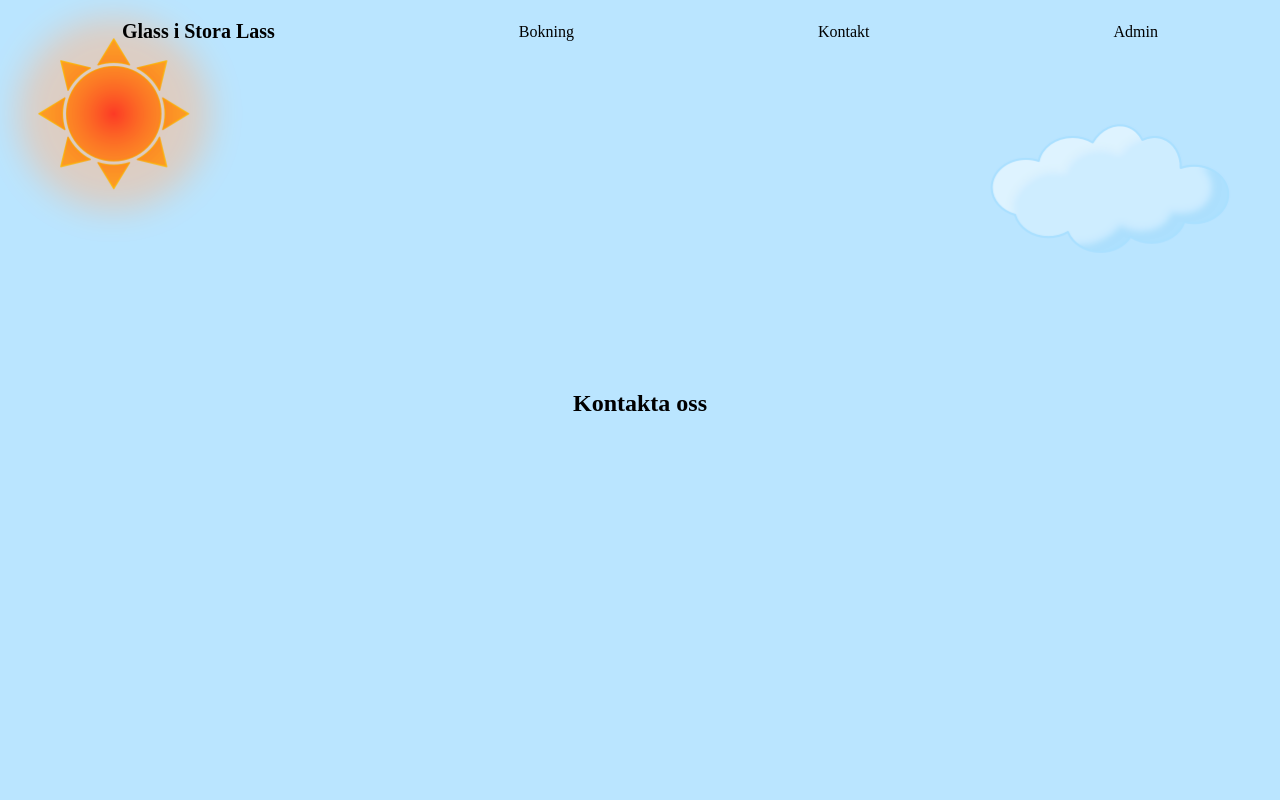
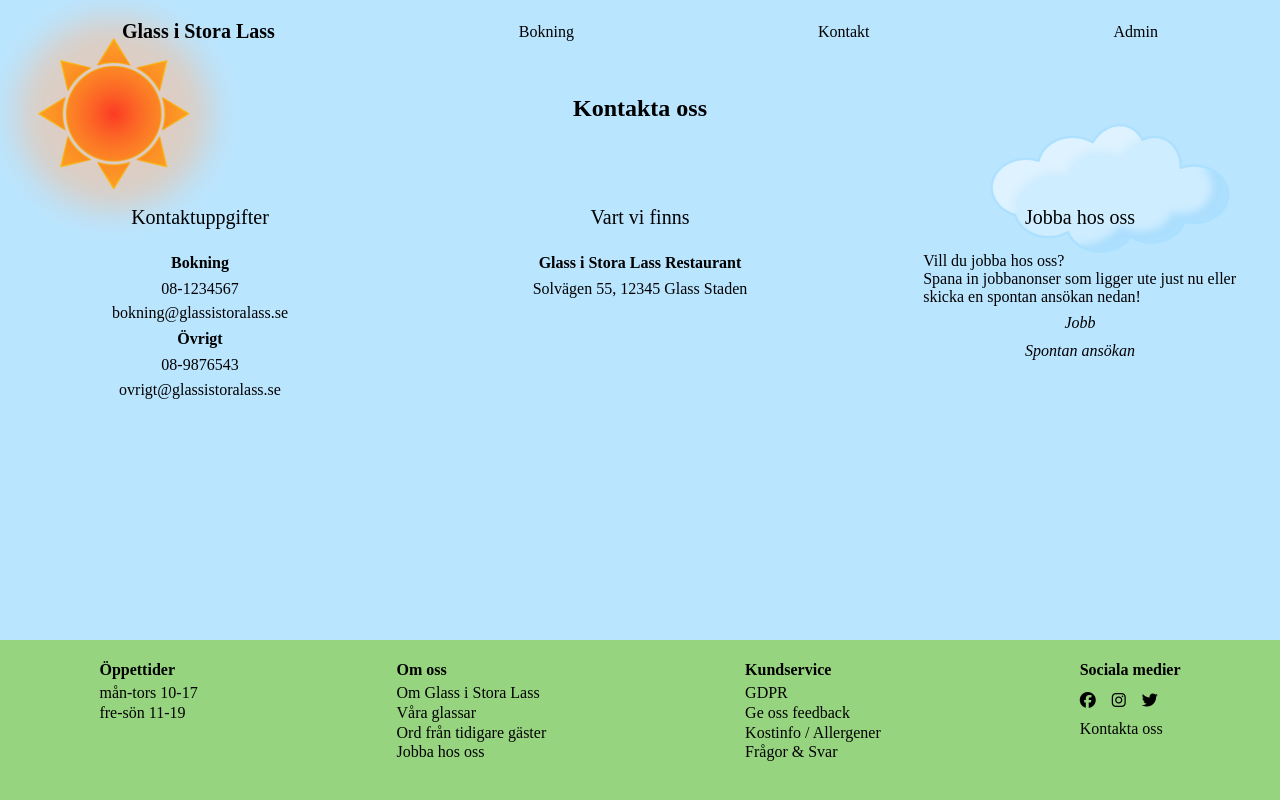
Before and after one commit to Carowa27/the-restaurant-group-assignment, a React (Vite) app in the folder fed22s-therestaurant/: page /contact in a window 1280 px wide. Shown: the top 800 px of the page. Built offline with nearby package versions, Linux system fonts and the light colour scheme.

Commit message:
(ref) fix wrong styled contactpage

```diff
--- a/fed22s-therestaurant/src/components/styled/Paragraphs.tsx
+++ b/fed22s-therestaurant/src/components/styled/Paragraphs.tsx
@@ -19,7 +19,7 @@ export const ModalCross = styled(ParagraphModal)`
   }
 `;
 export const JobParagraph = styled(StyledParagraph)`
-  padding: 0 0.3rem;
+  padding: 0 2rem;
 `;
 export const JobItalic = styled(OpeningItalic)`
   margin: 0.3rem 0;
--- a/fed22s-therestaurant/src/components/styled/Wrappers.tsx
+++ b/fed22s-therestaurant/src/components/styled/Wrappers.tsx
@@ -92,6 +92,10 @@ export const OpeningWrapper = styled.div`
   margin: 0;
   height: 85vh;
 `;
+export const ContactHeadWrapper = styled(OpeningWrapper)`
+  height: auto;
+  padding-top: 2rem;
+`;
 export const IceCreamWrapper = styled.div`
   display: flex;
   flex-direction: column;
--- a/fed22s-therestaurant/src/pages/ContactPage.tsx
+++ b/fed22s-therestaurant/src/pages/ContactPage.tsx
@@ -5,19 +5,22 @@ import {
   StyledParagraph,
 } from "../components/styled/Paragraphs";
 import {
+  ContactHeadWrapper,
   ContactWrapper,
   InfoWrapper,
   LandingWrapper,
   OpeningWrapper,
+  PageWrapper,
 } from "../components/styled/Wrappers";
 
 export const ContactPage = () => {
   return (
     <>
+      <PageWrapper>
         <LandingWrapper>
-        <OpeningWrapper>
+          <ContactHeadWrapper>
             <H2>Kontakta oss</H2>
-        </OpeningWrapper>
+          </ContactHeadWrapper>
           <InfoWrapper>
             <ContactWrapper>
               <H3Normal>Kontaktuppgifter</H3Normal>
@@ -36,14 +39,16 @@ export const ContactPage = () => {
             <ContactWrapper>
               <H3Normal>Jobba hos oss</H3Normal>
               <JobParagraph>
-              Vill du jobba hos oss? Spana in jobbanonser som ligger ute just nu
-              eller skicka en spontan ansökan nedan!
+                Vill du jobba hos oss?
+                <br /> Spana in jobbanonser som ligger ute just nu eller skicka
+                en spontan ansökan nedan!
               </JobParagraph>
               <JobItalic>Jobb</JobItalic>
               <JobItalic>Spontan ansökan</JobItalic>
             </ContactWrapper>
           </InfoWrapper>
         </LandingWrapper>
+      </PageWrapper>
     </>
   );
 };
```
Lines whose indentation alone changed are shown as unchanged.
